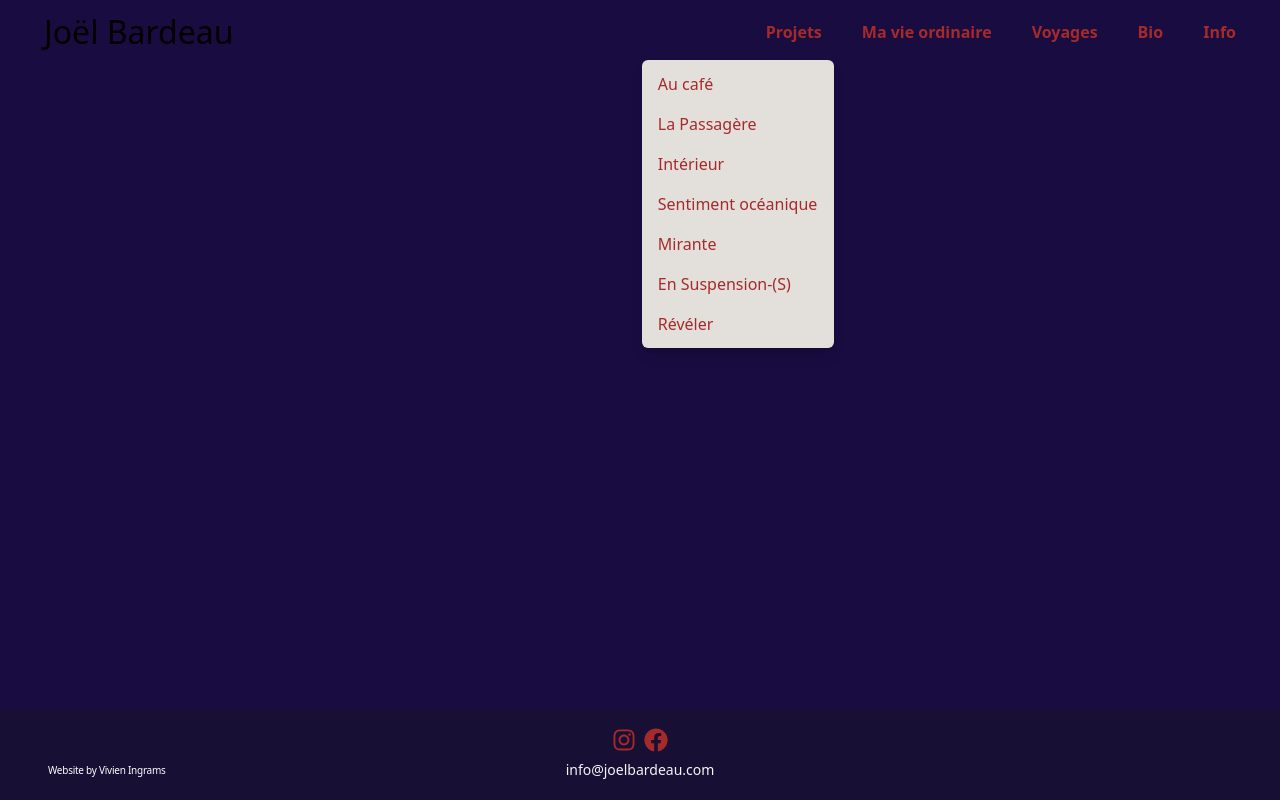
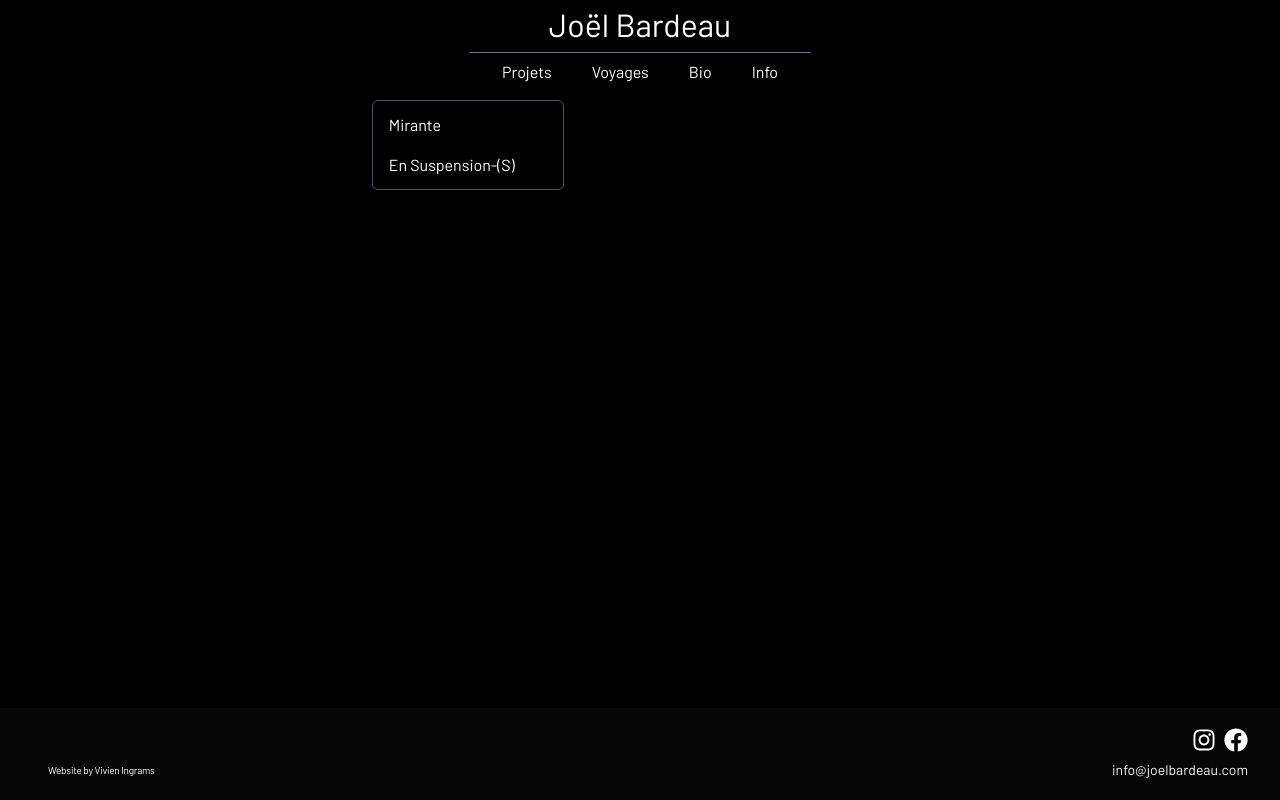
Before and after one commit to VivienIngrams/joel, a Next.js app: page / in a window 1280 px wide. Both pictures are taken after a click on the button "Projets". Built offline with nearby package versions, Linux system fonts and the light colour scheme.

Commit message:
CSS beginning

```diff
--- a/src/app/components/Container.tsx
+++ b/src/app/components/Container.tsx
@@ -11,19 +11,19 @@ export default function Container({ children }: { children: React.ReactNode }) {
   const homepage = usePathname() === '/'
 
   return (
-    <div className="w-screen min-h-screen">
+    <div className="w-screen min-h-screen bg-black">
       <Header />
-      <main className="w-full min-h-screen bg-[#190c41]">{children}</main>
+      <main className="w-full font-barlow min-h-screen">{children}</main>
       <footer className="fixed bottom-0 w-full bg-neutral-900/30 px-4 py-3 sm:px-8 sm:pt-5 sm:pb-5">
 
         <p className="hidden md:flex absolute text-[10px] tracking-tight xs:tracking-normal  z-50 leading-loose bottom-5 left-12 text-white">
                 Website by Vivien Ingrams
               </p>
-        <div className="flex flex-col items-center gap-y-2">
+        <div className="flex flex-col items-end gap-y-2">
           <div className="flex gap-x-2 text-neutral-300">
             <Socials />
           </div>
-          <span className="font-khand text-sm text-neutral-100 ">
+          <span className=" text-sm text-neutral-100 ">
             info@joelbardeau.com
           </span>
         </div>
--- a/src/app/components/Header.tsx
+++ b/src/app/components/Header.tsx
@@ -11,77 +11,36 @@ const Header = () => {
   };
 
   return (
-    <nav className="absolute top-0 w-full z-5 mx-auto px-4 sm:px-6 lg:px-8 ">
-      <div className="flex items-center justify-between h-12 md:h-16">
+    <nav className="absolute top-0 w-full z-5 mx-auto px-4 sm:px-6 lg:px-8 font-barlow">
+      <div className="flex items-center justify-center h-8 md:h-12">
       <Link
         href="/"
-        className="hover:bg-black/10 md:px-3 py-2 rounded-md text-[22px] md:text-[32px] text-black"
+        className="hover:bg-white/10 px-20 py-1 hover:rounded-2xl text-[22px] md:text-[32px] border-b-gray-500 border-b-[1px]"
       >
         Joël Bardeau
       </Link>
+      </div>
+      <div className="flex items-center justify-center h-8 md:h-12">
+
         <div className="flex items-center">
           <div className="hidden md:block">
-            <div className="ml-10 flex items-baseline space-x-4">
+            <div className=" flex items-baseline space-x-4">
               <Menu as="div" className="relative">
-                <MenuButton className="hover:bg-black/10 px-3 py-2 rounded-md text-[16px] font-semibold">
+                <MenuButton className="hover:bg-white/10 px-3 py-2 rounded-md text-[16px] ">
                   Projets
                 </MenuButton>
-                <MenuItems className="origin-top-right absolute right-0 mt-2 w-48 rounded-md shadow-lg bg-[rgba(227,224,220)] ring-1 ring-black ring-opacity-5 focus:outline-none">
+                <MenuItems className="origin-top-right absolute right-0 mt-2 w-48 rounded-md shadow-lg border-[1px] border-gray-600 focus:outline-none">
                   <div className="py-1">
-                    <MenuItem>
-                      {({ active }) => (
-                        <Link
-                          href="/project/au-cafe"
-                          className={`block px-4 py-2 text-md ${
-                            active ?  "bg-[#cbc7c2] " : ""
-                          }`}
-                        >
-                          Au café
-                        </Link>
-                      )}
-                    </MenuItem>
-                    <MenuItem>
-                      {({ active }) => (
-                        <Link
-                          href="/project/la-passagere"
-                          className={`block px-4 py-2 text-md ${
-                             active ?  "bg-[#cbc7c2] " : ""
-                          }`}
-                        >
-                          La Passagère
-                        </Link>
-                      )}
-                    </MenuItem>
-                    <MenuItem>
-                      {({ active }) => (
-                        <Link
-                          href="/project/interieur"
-                          className={`block px-4 py-2 text-md ${
-                          active ?  "bg-[#cbc7c2] " : ""
-                          }`}
-                        >
-                          Intérieur
-                        </Link>
-                      )}
-                    </MenuItem>
-                    <MenuItem>
-                      {({ active }) => (
-                        <Link
-                          href="/project/sentiment-oceanique"
-                          className={`block px-4 py-2 text-md ${
-                             active ?  "bg-[#cbc7c2] " : ""
-                          }`}
-                        >
-                          Sentiment océanique
-                        </Link>
-                      )}
-                    </MenuItem>
+
+
+
+
                     <MenuItem>
                       {({ active }) => (
                         <Link
                           href="/project/mirante"
                           className={`block px-4 py-2 text-md ${
-                             active ?  "bg-[#cbc7c2] " : ""
+                             active ?  "bg-black " : ""
                           }`}
                         >
                           Mirante
@@ -93,49 +52,33 @@ const Header = () => {
                         <Link
                           href="/project/en-suspension-s"
                           className={`block px-4 py-2 text-md ${
-                             active ?  "bg-[#cbc7c2] " : ""
+                             active ?  "bg-black " : ""
                           }`}
                         >
                           En Suspension-(S)
                         </Link>
                       )}
                     </MenuItem>
-                    <MenuItem>
-                      {({ active }) => (
-                        <Link
-                          href="/project/reveler"
-                          className={`block px-4 py-2 text-md ${
-                             active ?  "bg-[#cbc7c2] " : ""
-                          }`}
-                        >
-                          Révéler
-                        </Link>
-                      )}
-                    </MenuItem>
+
                   </div>
                 </MenuItems>
               </Menu>
-              <Link
-                href="/project/ma-vie-ordinaire"
-                className="hover:bg-black/10 px-3 py-2 rounded-md text-md font-semibold"
-              >
-                Ma vie ordinaire
-              </Link>
+
               <Link
                 href="/project/voyages"
-                className="hover:bg-black/10 px-3 py-2 rounded-md text-md font-semibold"
+                className="hover:bg-white/10 px-3 py-2 rounded-md text-md  "
               >
                 Voyages
               </Link>
               <Link
                 href="/bio"
-                className="hover:bg-black/10 px-3 py-2 rounded-md text-md font-semibold"
+                className="hover:bg-white/10 px-3 py-2 rounded-md text-md  "
               >
                 Bio
               </Link>
               <Link
                 href="/info"
-                className="hover:bg-black/10 px-3 py-2 rounded-md text-md font-semibold"
+                className="hover:bg-white/10 px-3 py-2 rounded-md text-md  "
               >
                 Info
               </Link>
@@ -168,7 +111,7 @@ const Header = () => {
       >
         <div className="px-2 pt-2 pb-3 space-y-1 sm:px-3">
         <Menu as="div" className="relative">
-            <MenuButton className="hover:bg-black/10 block px-3 py-2 rounded-md text-base font-semibold">
+            <MenuButton className="hover:bg-white/10 block px-3 py-2 rounded-md text-base  ">
               Projets
             </MenuButton>
             <MenuItems className="origin-top-right absolute right-0 mt-2 bg-[rgba(227,224,220)] w-full rounded-md shadow-lg  ring-1 ring-black ring-opacity-5 focus:outline-none">
@@ -178,7 +121,7 @@ const Header = () => {
                     <Link
                       href="/project/au-cafe"
                       className={`block px-4 py-2 text-base ${
-                        active ?  "bg-[#cbc7c2] " : ""
+                        active ?  "bg-black " : ""
                       }`}
                     >
                       Au café
@@ -190,7 +133,7 @@ const Header = () => {
                     <Link
                       href="/project/la-passagere"
                       className={`block px-4 py-2 text-base ${
-                         active ?  "bg-[#cbc7c2] " : ""
+                         active ?  "bg-black " : ""
                       }`}
                     >
                       La Passagère
@@ -202,7 +145,7 @@ const Header = () => {
                     <Link
                       href="/project/interieur"
                       className={`block px-4 py-2 text-base ${
-                       active ?  "bg-[#cbc7c2] " : ""
+                       active ?  "bg-black " : ""
                       }`}
                     >
                       Intérieur
@@ -214,7 +157,7 @@ const Header = () => {
                     <Link
                       href="/project/sentiment-oceanique"
                       className={`block px-4 py-2 text-base ${
-                         active ?  "bg-[#cbc7c2] " : ""
+                         active ?  "bg-black " : ""
                       }`}
                     >
                       Sentiment océanique
@@ -226,7 +169,7 @@ const Header = () => {
                     <Link
                       href="/project/mirante"
                       className={`block px-4 py-2 text-base ${
-                         active ?  "bg-[#cbc7c2] " : ""
+                         active ?  "bg-black " : ""
                       }`}
                     >
                       Mirante
@@ -238,7 +181,7 @@ const Header = () => {
                     <Link
                       href="/project/en-suspension-s"
                       className={`block px-4 py-2 text-base ${
-                         active ?  "bg-[#cbc7c2] " : ""
+                         active ?  "bg-black " : ""
                       }`}
                     >
                       En Suspension-(S)
@@ -250,7 +193,7 @@ const Header = () => {
                     <Link
                       href="/project/reveler"
                       className={`block px-4 py-2 text-base ${
-                         active ?  "bg-[#cbc7c2] " : ""
+                         active ?  "bg-black " : ""
                       }`}
                     >
                       Révéler
@@ -262,25 +205,25 @@ const Header = () => {
           </Menu>
           <Link
             href="/project/ma-vie-ordinaire"
-            className="hover:bg-black/10 block px-3 py-2 rounded-md text-base font-semibold"
+            className="hover:bg-white/10 block px-3 py-2 rounded-md text-base  "
           >
             Ma vie ordinaire
           </Link>
           <Link
             href="/project/voyages"
-            className="hover:bg-black/10 block px-3 py-2 rounded-md text-base font-semibold"
+            className="hover:bg-white/10 block px-3 py-2 rounded-md text-base  "
           >
             Voyages
           </Link>
           <Link
             href="/bio"
-            className="hover:bg-black/10 block px-3 py-2 rounded-md text-base font-semibold"
+            className="hover:bg-white/10 block px-3 py-2 rounded-md text-base  "
           >
             Bio
           </Link>
           <Link
             href="/info"
-            className="hover:bg-black/10 block px-3 py-2 rounded-md text-base font-semibold"
+            className="hover:bg-white/10 block px-3 py-2 rounded-md text-base  "
           >
             Info
           </Link>
--- a/src/app/globals.css
+++ b/src/app/globals.css
@@ -2,11 +2,15 @@
 @tailwind components;
 @tailwind utilities;
 
+html {
+  font-family: var(--font-barlow);
+}
+
 * {
-  color: brown;
+  color: white;
 }
 
 body {
-
+  font-family: var(--font-barlow);
   margin: 0;
 }
--- a/src/app/layout.tsx
+++ b/src/app/layout.tsx
@@ -1,9 +1,9 @@
 import './globals.css'
 
 import type { Metadata } from "next";
-import { Cormorant } from "next/font/google";
+import { Barlow } from "next/font/google";
 
-const cormorant = Cormorant({ weight: [ "300", "400", "500", "600", "700" ], style: ["normal", "italic"], subsets: ["latin"], variable: '--font-cormorant' });
+const barlow = Barlow({  variable: '--font-family-barlow',  weight: [ "100", "300", "400", "500", "600", "700" ], style: ["normal", "italic"], subsets: ["latin"],  });
 
 export const metadata: Metadata = {
   title: "Joël Bardeau",
@@ -16,7 +16,7 @@ export default function RootLayout({
   children: React.ReactNode;
 }>) {
   return (
-    <html lang="en" className={`${cormorant.variable}`}>
+    <html lang="en" className={`${barlow.variable}`}>
       <body className={`h-full`}
     >{children}</body>
     </html>
--- a/src/app/page.tsx
+++ b/src/app/page.tsx
@@ -11,7 +11,7 @@ import Container from './components/Container'
 
 export default function HomePage() {
   return (
-    <div className="h-full">
+    <div className="h-full font-barlow">
       <Container>
         <div className="relative ">
           <section className="relative">
--- a/tailwind.config.js
+++ b/tailwind.config.js
@@ -1,13 +1,17 @@
 /** @type {import('tailwindcss').Config} */
 module.exports = {
   content: [
-    './src/**/*.{js,ts,jsx,tsx}',  // Include all files in the src folder
+    './src/**/*.{js,ts,jsx,tsx}', // Include all files in the src folder
     './pages/**/*.{js,ts,jsx,tsx}', // Include both JavaScript and TypeScript files
     './components/**/*.{js,ts,jsx,tsx}', // Include components with both JS/TS
     './app/**/*.{js,ts,jsx,tsx}', // If you're using the App Router in Next.js 13+
   ],
   theme: {
-    extend: {},
+    extend: {
+      fontFamily: {
+        barlow: ['var(--font-family-barlow)'],
+      },
+    },
+    plugins: [],
   },
-  plugins: [],
 }
```
